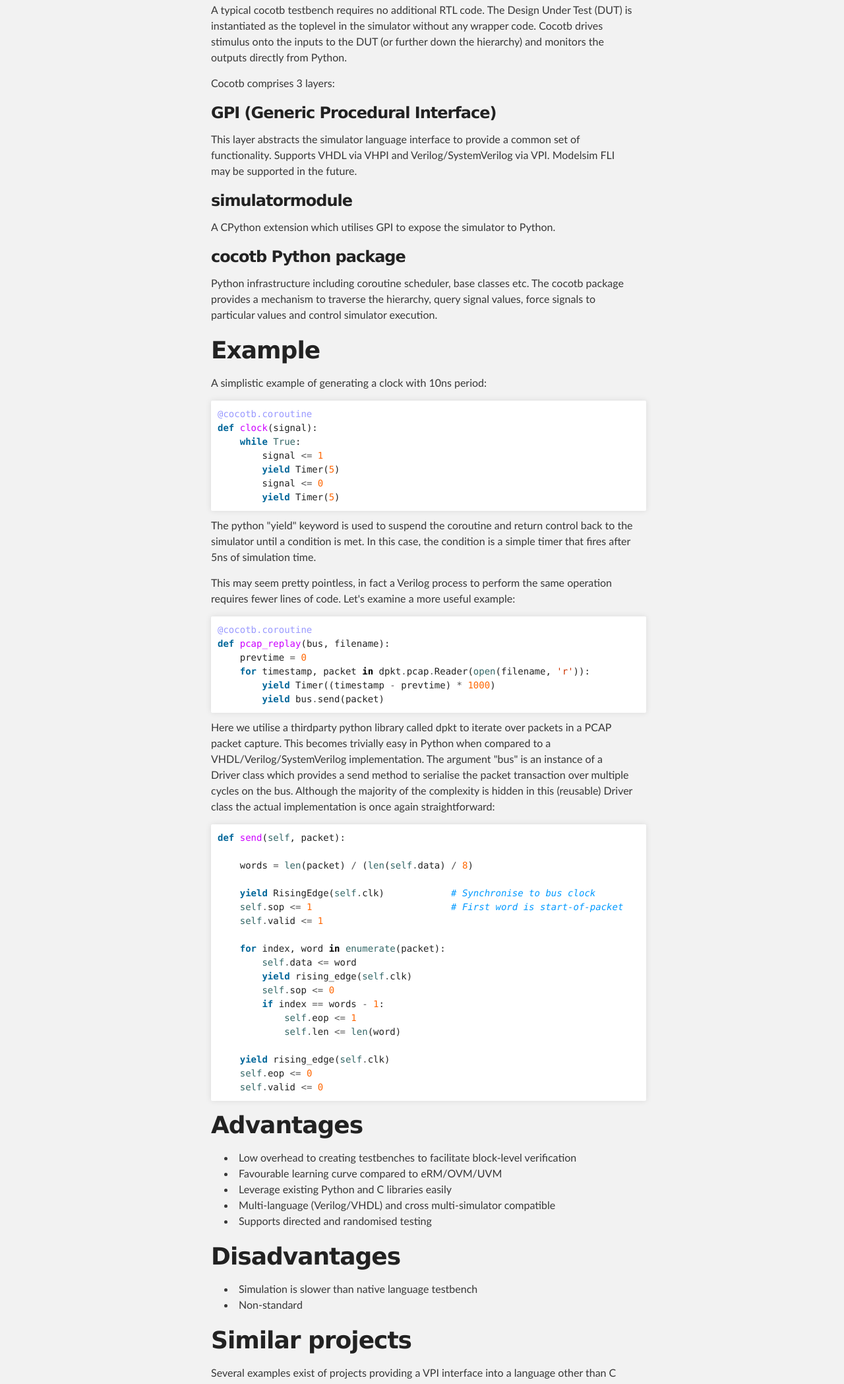
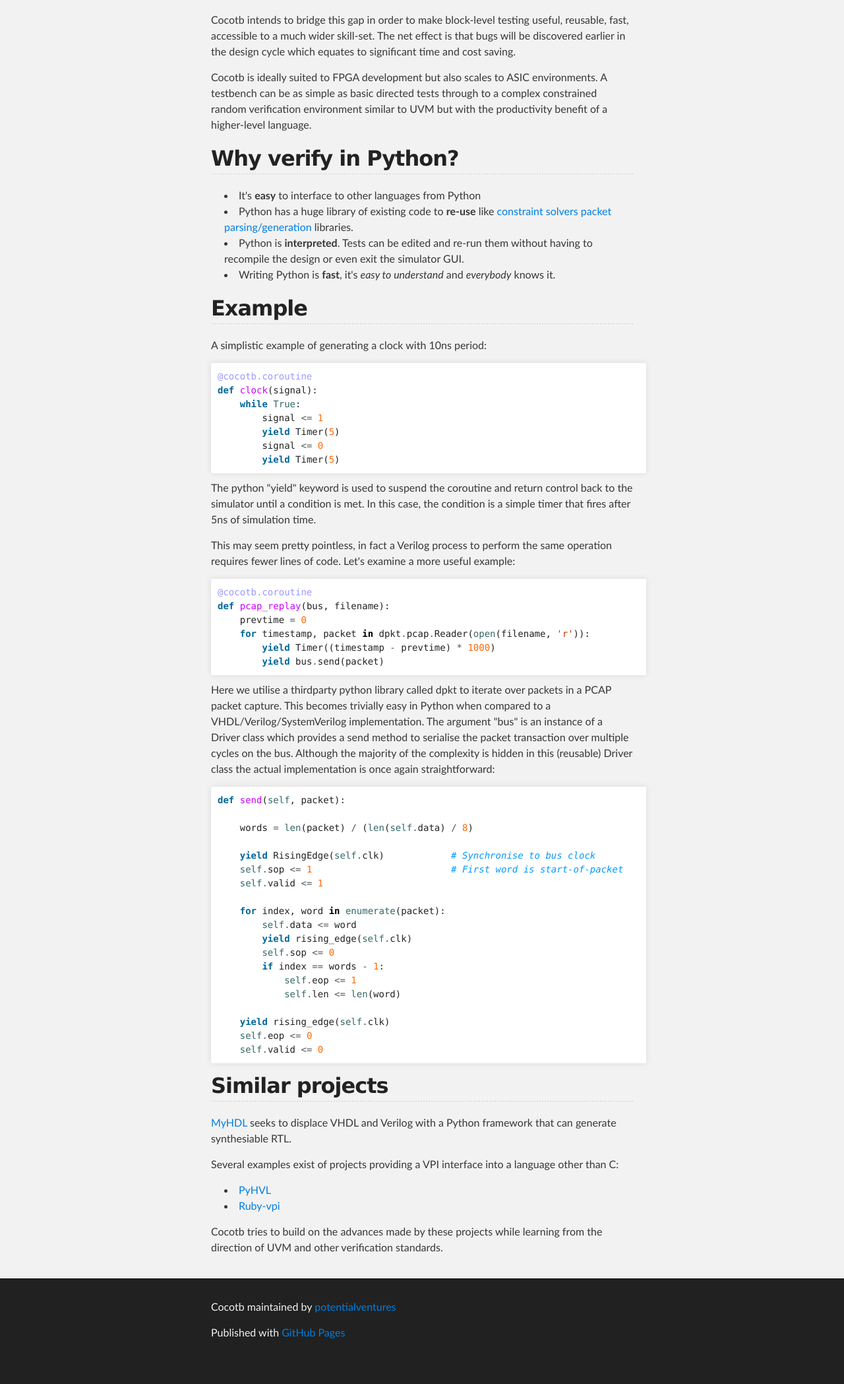
Before and after one commit to cocotb/cocotb, a plain HTML site: page index.html in a window 1280 px wide. Shown: the part 703-2800 px from the top of the page at 66% size. After the commit the page ends 2769 px from the top, so only its background shows below. Drawn offline with Linux system fonts and the light colour scheme.

```diff
--- a/index.html
+++ b/index.html
@@ -31,37 +31,36 @@
     <!-- MAIN CONTENT -->
     <div id="main_content_wrap" class="outer">
       <section id="main_content" class="inner">
-        <p><strong>cocotb</strong> is a coroutine based cosimulation library for writing VHDL and Verilog testbenches in Python.</p>
+        <h1>
+<a name="cocotb" class="anchor" href="#cocotb"><span class="octicon octicon-link"></span></a>Cocotb</h1>
 
-<h1>
-<a name="rationale" class="anchor" href="#rationale"><span class="octicon octicon-link"></span></a>Rationale</h1>
+<p><strong>cocotb</strong> is a coroutine based cosimulation library for writing VHDL and Verilog testbenches in Python.</p>
 
-<p>VHDL and Verilog are both unsuitable for writing complex testbenches. eRM, SystemVerilog and the various SV based methodologies have emerged to address this deficiency. These verification methodologies are large and cumbersome, requiring specialist knowledge, significant time investment and expensive toolchains to achieve satisfactory verification. The overhead of setting up testbenches is onerous so often designers write small throwaway testbenches at a block level and defer the majority of verification to a large system level testbench. Cocotb intends to bridge this gap in order to make block-level testing useful, reusable, fast, accessible to a much wider skill-set. The net effect is that bugs will be discovered earlier in the design cycle which equates to significant time and cost saving.</p>
-
-<h1>
+<ul>
+<li>Read the <a href="http://cocotb.readthedocs.org">documentation</a>
+</li>
+<li>Get involved: <a href="https://github.com/potentialventures/cocotb/issues/new">Raise a bug / request an enhancement</a> (Requires a GitHub account)</li>
+<li>Get in contact: <a href="mailto:cocotb@potentialventures.com">E-mail us</a>
+</li>
+</ul><h1>
 <a name="overview" class="anchor" href="#overview"><span class="octicon octicon-link"></span></a>Overview</h1>
 
-<p>A typical cocotb testbench requires no additional RTL code. The Design Under Test (DUT) is instantiated as the toplevel in the simulator without any wrapper code. Cocotb drives stimulus onto the inputs to the DUT (or further down the hierarchy) and monitors the outputs directly from Python.</p>
+<p>VHDL and Verilog are both unsuitable for writing complex testbenches. eRM, SystemVerilog and the various SV based methodologies have emerged to address this deficiency. These verification methodologies are large and cumbersome, requiring specialist knowledge, significant time investment and expensive toolchains to achieve satisfactory verification. The overhead of setting up testbenches is onerous so often designers write small throwaway testbenches at a block level and defer the majority of verification to a large system level testbench.</p>
 
-<p>Cocotb comprises 3 layers:</p>
+<p>Cocotb intends to bridge this gap in order to make block-level testing useful, reusable, fast, accessible to a much wider skill-set. The net effect is that bugs will be discovered earlier in the design cycle which equates to significant time and cost saving.</p>
 
-<h3>
-<a name="gpi-generic-procedural-interface" class="anchor" href="#gpi-generic-procedural-interface"><span class="octicon octicon-link"></span></a>GPI (Generic Procedural Interface)</h3>
+<p>Cocotb is ideally suited to FPGA development but also scales to ASIC environments.  A testbench can be as simple as basic directed tests through to a complex constrained random verification environment similar to UVM but with the productivity benefit of a higher-level language.</p>
 
-<p>This layer abstracts the simulator language interface to provide a common set of functionality. Supports VHDL via VHPI and Verilog/SystemVerilog via VPI. Modelsim FLI may be supported in the future.</p>
+<h2>
+<a name="why-verify-in-python" class="anchor" href="#why-verify-in-python"><span class="octicon octicon-link"></span></a>Why verify in Python?</h2>
 
-<h3>
-<a name="simulatormodule" class="anchor" href="#simulatormodule"><span class="octicon octicon-link"></span></a>simulatormodule</h3>
-
-<p>A CPython extension which utilises GPI to expose the simulator to Python.</p>
-
-<h3>
-<a name="cocotb-python-package" class="anchor" href="#cocotb-python-package"><span class="octicon octicon-link"></span></a>cocotb Python package</h3>
-
-<p>Python infrastructure including coroutine scheduler, base classes etc. The cocotb package provides a mechanism to traverse the hierarchy, query signal values, force signals to particular values and control simulator execution.</p>
-
-<h1>
-<a name="example" class="anchor" href="#example"><span class="octicon octicon-link"></span></a>Example</h1>
+<ul>
+<li>It's <strong>easy</strong> to interface to other languages from Python</li>
+<li>Python has a huge library of existing code to <strong>re-use</strong> like <a href="https://code.google.com/p/or-tools/">constraint solvers</a> <a href="http://www.secdev.org/projects/scapy/">packet parsing/generation</a> libraries.</li>
+<li>Python is <strong>interpreted</strong>. Tests can be edited and re-run them without having to recompile the design or even exit the simulator GUI.</li>
+<li>Writing Python is <strong>fast</strong>, it's <em>easy to understand</em> and <em>everybody</em> knows it.</li>
+</ul><h2>
+<a name="example" class="anchor" href="#example"><span class="octicon octicon-link"></span></a>Example</h2>
 
 <p>A simplistic example of generating a clock with 10ns period:</p>
 
@@ -109,25 +108,17 @@
     <span class="bp">self</span><span class="o">.</span><span class="n">valid</span> <span class="o">&lt;=</span> <span class="mi">0</span>
 </pre></div>
 
-<h1>
-<a name="advantages" class="anchor" href="#advantages"><span class="octicon octicon-link"></span></a>Advantages</h1>
+<h2>
+<a name="similar-projects" class="anchor" href="#similar-projects"><span class="octicon octicon-link"></span></a>Similar projects</h2>
+
+<p><a href="http://www.myhdl.org/">MyHDL</a> seeks to displace VHDL and Verilog with a Python framework that can generate synthesiable RTL.</p>
+
+<p>Several examples exist of projects providing a VPI interface into a language other than C:</p>
 
 <ul>
-<li>Low overhead to creating testbenches to facilitate block-level verification</li>
-<li>Favourable learning curve compared to eRM/OVM/UVM</li>
-<li>Leverage existing Python and C libraries easily</li>
-<li>Multi-language (Verilog/VHDL) and cross multi-simulator compatible</li>
-<li>Supports directed and randomised testing</li>
-</ul><h1>
-<a name="disadvantages" class="anchor" href="#disadvantages"><span class="octicon octicon-link"></span></a>Disadvantages</h1>
-
-<ul>
-<li>Simulation is slower than native language testbench</li>
-<li>Non-standard</li>
-</ul><h1>
-<a name="similar-projects" class="anchor" href="#similar-projects"><span class="octicon octicon-link"></span></a>Similar projects</h1>
-
-<p>Several examples exist of projects providing a VPI interface into a language other than C and (most notably <a href="http://pyhvl.sourceforge.net/">http://pyhvl.sourceforge.net/</a> and <a href="http://snk.tuxfamily.org/lib/ruby-vpi/">http://snk.tuxfamily.org/lib/ruby-vpi/</a>). MyHDL (<a href="http://www.myhdl.org/">http://www.myhdl.org/</a>) seeks to displace VHDL and Verilog with a Python framework that can generate synthesiable RTL.</p>
+<li><a href="http://pyhvl.sourceforge.net/">PyHVL</a></li>
+<li><a href="http://snk.tuxfamily.org/lib/ruby-vpi/">Ruby-vpi</a></li>
+</ul><p>Cocotb tries to build on the advances made by these projects while learning from the direction of UVM and other verification standards.</p>
       </section>
     </div>
 
--- a/stylesheets/stylesheet.css
+++ b/stylesheets/stylesheet.css
@@ -45,10 +45,6 @@
 table {
   border-collapse: collapse;
   border-spacing: 0;
-}
-
-a:focus {
-  outline: none;
 }
 
 /*******************************************************************************
```
Also changed, not shown: params.json (+1 -1 lines).
